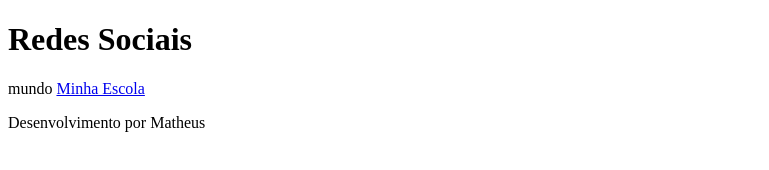
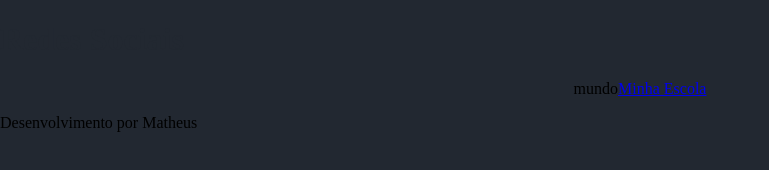
Before and after one commit to MatheusCurtiCrozatto/dados, a plain HTML site: page index.html in a window 1280 px wide. Shown: the whole page, without its empty margins (0-769 px from the left). Drawn offline with Linux system fonts and the light colour scheme.

Commit message:
versão3

```diff
--- a/index.html
+++ b/index.html
@@ -4,6 +4,7 @@
     <meta charset="UTF-8">
     <meta name="viewport" content="width=device-width, initial-scale=1.0">
     <title>Redes Sociais</title>
+    <link rel="stylesheet" href="style.css">
 </head>
 <body>
     <header>
--- /dev/null
+++ b/style.css
@@ -0,0 +1,31 @@
+@import url('https://fonts.googleapis.com/css2?family=Nunito+Sans:ital,opsz,wght@0,6..12,200..1000;1,6..12,200..1000&display=swap');
+
+:root {
+    --bg-color:#222831;
+    --primary-color:#DDDDDD;
+    --secundary-color:#F05454;
+    --font:"Nunito Sans",sans-serif;
+}
+body{
+    background-color: var(--bg-color);
+    color:var(--primary-color)
+    font-family:var(--font)
+    height:100vh;
+    margin:0;
+}
+header{
+background-color:var(--primary-color)
+text-align:center;
+}
+
+h1{
+    font-size:2rem;
+    color:var(--bg-color);
+    font-weight:700;
+}
+nav
+{
+    display:flex;
+    justify-content: center;
+    font-weinght:400;
+}
```
